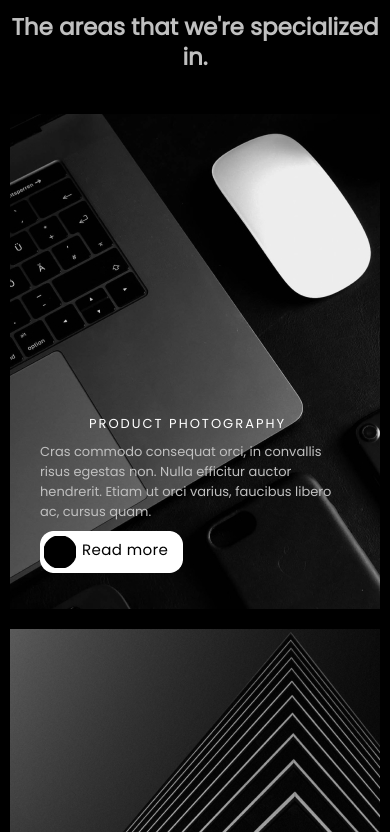
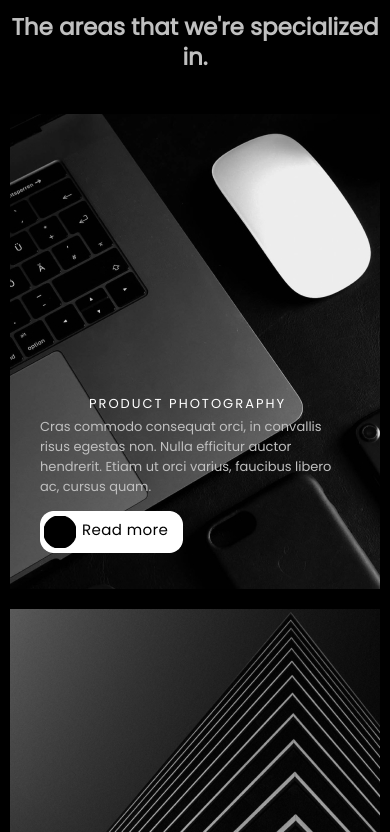
Before and after one commit to KaramanDmitriy/PhotoStudia, a plain HTML site: page index.html in a window 390 px wide. Shown: the part 1032-1864 px from the top of the page. Drawn offline with nearby package versions, Linux system fonts and the light colour scheme.

Commit message:
Update style.css

```diff
--- a/css/style.css
+++ b/css/style.css
@@ -468,10 +468,14 @@ header{
     width: 100%;
   }
   .articles__item {
-    padding: 300px 45px 30px 30px;
+    padding: 280px 45px 30px 30px;
   }
   .footer__btn{
     right: 7px;
+  }
+  .articles__item-text {
+    margin-bottom: 10px;
+  }
 }
 @media (max-width: 510px){
   .icons-nav{
```
